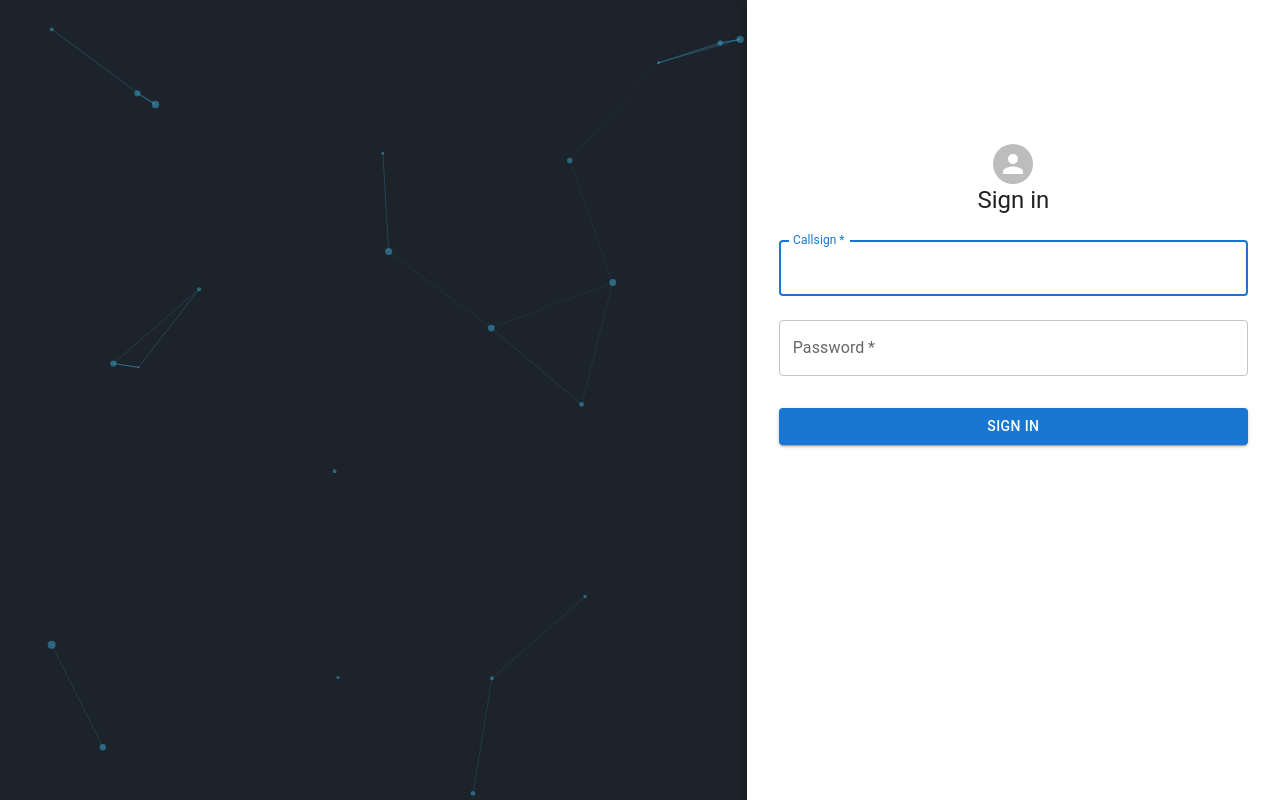
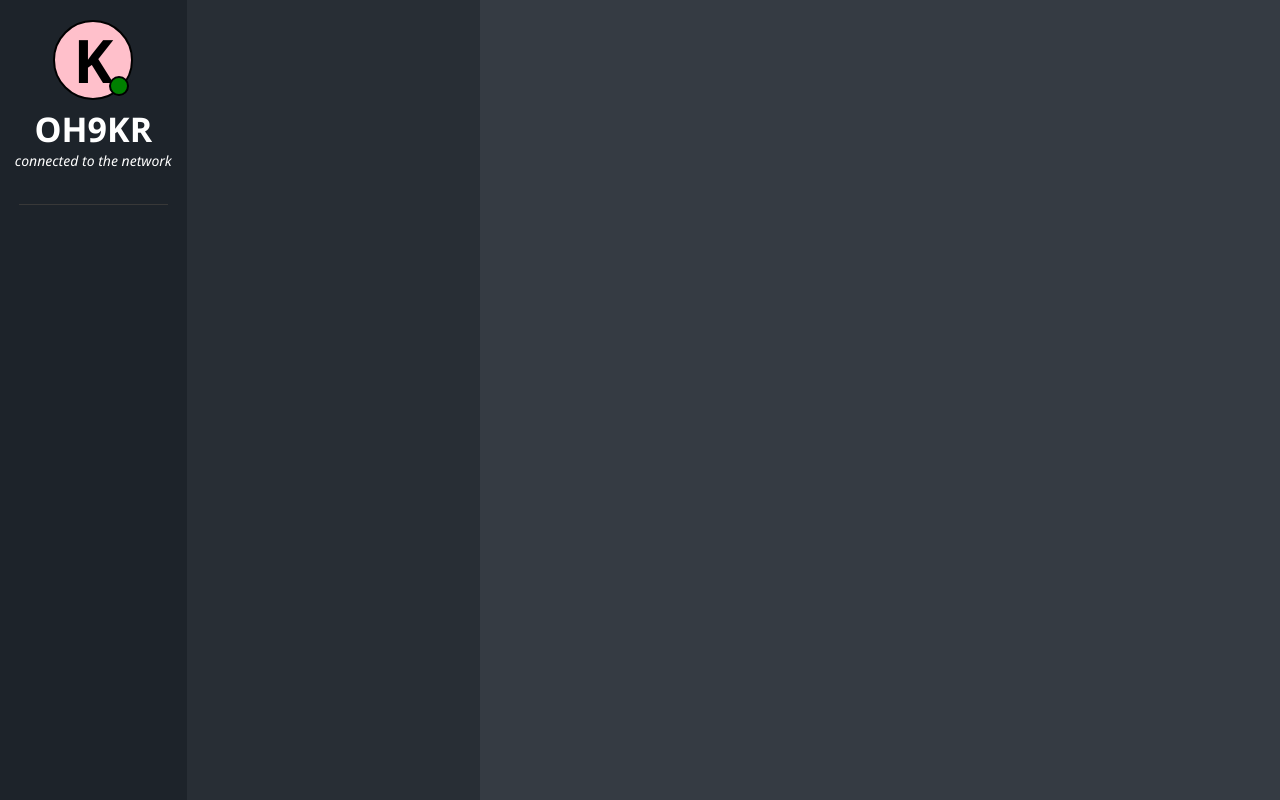
Before and after one commit to komppa/LoRaChat_v4, a React (Create React App) app in the folder web/: page / in a window 1280 px wide. Built offline with nearby package versions, Linux system fonts and the light colour scheme; the HTML template or start-up script is replaced by a standard one; a web font is replaced by a local one.

Commit message:
complete myavatar component

```diff
--- a/web/src/App.tsx
+++ b/web/src/App.tsx
@@ -1,10 +1,20 @@
 import React from 'react'
+import ChatPage from './views/ChatPage'
 import LoginPage from './views/LoginPage'
+import { createTheme, ThemeProvider } from '@mui/material/styles'
 
+
+const theme = createTheme({
+    typography: {
+        fontFamily: 'Segoe UI, sans-serif',
+    },
+})
 
 const App = () => {
     return (
-        <LoginPage />
+        <ThemeProvider theme={theme}>
+            <ChatPage />
+        </ThemeProvider>
     )
 }
 
--- a/web/src/components/MyAvatar.tsx
+++ b/web/src/components/MyAvatar.tsx
@@ -16,7 +16,7 @@ interface MyAvatarProps {
 const MyAvatar: React.FC<MyAvatarProps> = ({ callsign }) => {
 
     // TODO implement getter for this connection status string
-    const connectionString = 'connected'
+    const connectionString = 'connected to the network'
 
     // TODO implement getter for avatar color
 
@@ -37,9 +37,9 @@ const MyAvatar: React.FC<MyAvatarProps> = ({ callsign }) => {
                 {/* Avatar circle */}
                 <Avatar
                     sx={{
-                        border: '1px solid black',
-                        width: theme => theme.spacing(8),
-                        height: theme => theme.spacing(8),
+                        border: '2.5px solid black',
+                        width: theme => theme.spacing(10),
+                        height: theme => theme.spacing(10),
                         display: 'flex',
                         justifyContent: 'center',
                         alignItems: 'center',
@@ -48,10 +48,9 @@ const MyAvatar: React.FC<MyAvatarProps> = ({ callsign }) => {
                         color: 'black',
                     }}
                 >
-                    <Typography variant="h4">
+                    <Typography variant="h2" style={{ fontWeight: 'bold' }}>
                         {
-                            callsign.charAt(callsign.length - 2).toUpperCase() +    // TODO allow longer callsigns also. The first character if two character callsignc
-                            callsign.charAt(callsign.length - 1).toUpperCase()      // Last character of the callsign
+                            callsign.charAt(callsign.length - 2).toUpperCase()    // TODO allow longer callsigns also. The first character if two character callsignc
                         }
                     </Typography>
                 </Avatar>
@@ -59,21 +58,21 @@ const MyAvatar: React.FC<MyAvatarProps> = ({ callsign }) => {
                 {/* Connection status LED */}
                 <Box
                     sx={{
-                        width: '15px',
-                        height: '15px',
+                        width: '20px',
+                        height: '20px',
                         borderRadius: '50%',
                         backgroundColor: 'green',
                         position: 'absolute',
-                        bottom: 0,
-                        right: 0,
-                        border: '1px solid black',
+                        bottom: 4,
+                        right: 4,
+                        border: '2.5px solid black',
                     }}
                 />
             </Box>
 
             {/* Callsign */}
             <Typography variant="h4" component="div" sx={{ mt: 1, fontWeight: 'bold', color: 'white' }}>
-                {callsign}
+                { callsign }
             </Typography>
 
             {/* Connection status text */}
--- a/web/src/index.css
+++ b/web/src/index.css
@@ -4,7 +4,3 @@ body {
   -webkit-font-smoothing: antialiased;
   -moz-osx-font-smoothing: grayscale;
 }
-
-code {
-  font-family: 'Segoe UI';
-}
--- a/web/src/views/ChatPage.tsx
+++ b/web/src/views/ChatPage.tsx
@@ -28,10 +28,19 @@ const ChatPage: React.FC = () => {
             >
                 <Hidden lgDown>
                     <MyAvatar
-                        callsign={'Komppa'}
+                        callsign={'OH9KR'}
                     />
                     {/* <Divider light sx={{ backgroundColor: 'white' }} /> */}
-                    <Divider variant="inset" />
+                    <Divider
+                        orientation="horizontal"
+                        variant="middle"
+                        sx={{
+                            width: '80%',
+                            margin: '0 auto',
+                            backgroundColor: '#404040',
+                            mt: 4,
+                        }}
+                    />
                 </Hidden>
             </Grid>
 
```
